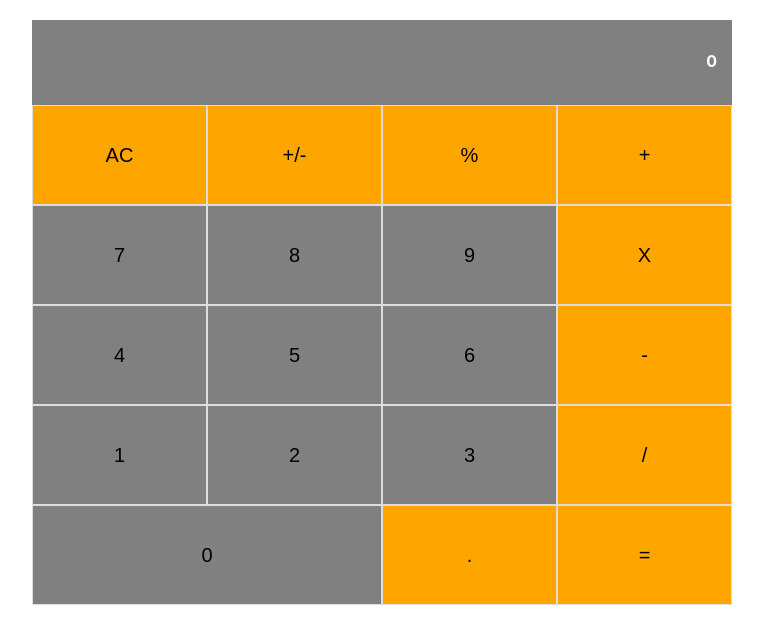
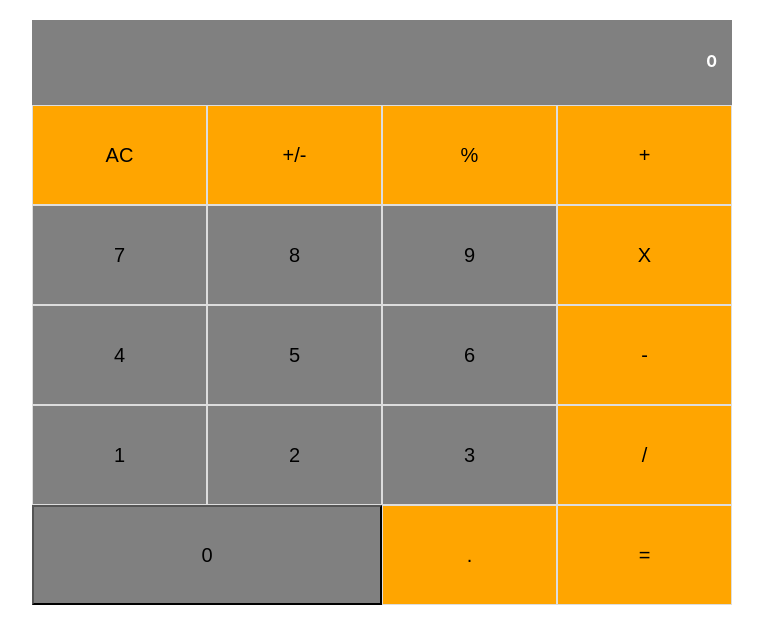
Before and after one commit to zinagithub/calculator-tool, a React (Create React App) app: page / in a window 1280 px wide. Shown: the top 644 px of the page, without its empty margins (258-1021 px from the left). Built offline with nearby package versions, Linux system fonts and the light colour scheme.

Commit message:
fixing stickler issues

```diff
--- a/src/components/App.css
+++ b/src/components/App.css
@@ -33,7 +33,6 @@
   height: 100%;
 }
 .butCal1{
-  border :1px solid #DDD;
   color : black;
   cursor : pointer;
   font-size: 20px;
@@ -42,7 +41,6 @@
 
 }
 .butCal2{
-  border :1px solid #DDD;
   color : black;
   cursor : pointer;
   font-size: 20px;
@@ -50,6 +48,9 @@
   width: 50%;
 
 }
+.butCal1, butCal2 {
+  border :1px solid #DDD;
+}
 .butBackground1{
   background:gray;
 }
```
